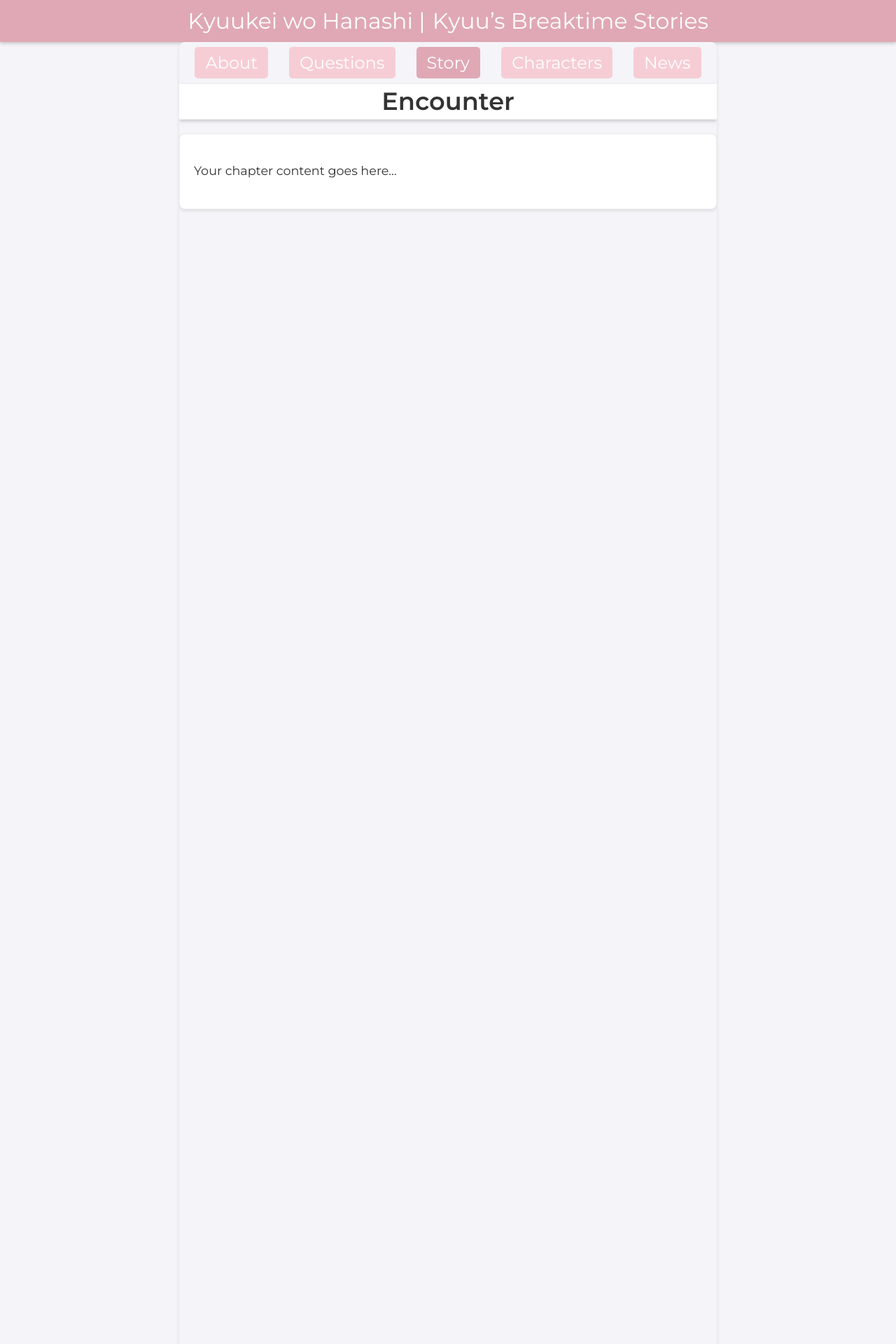
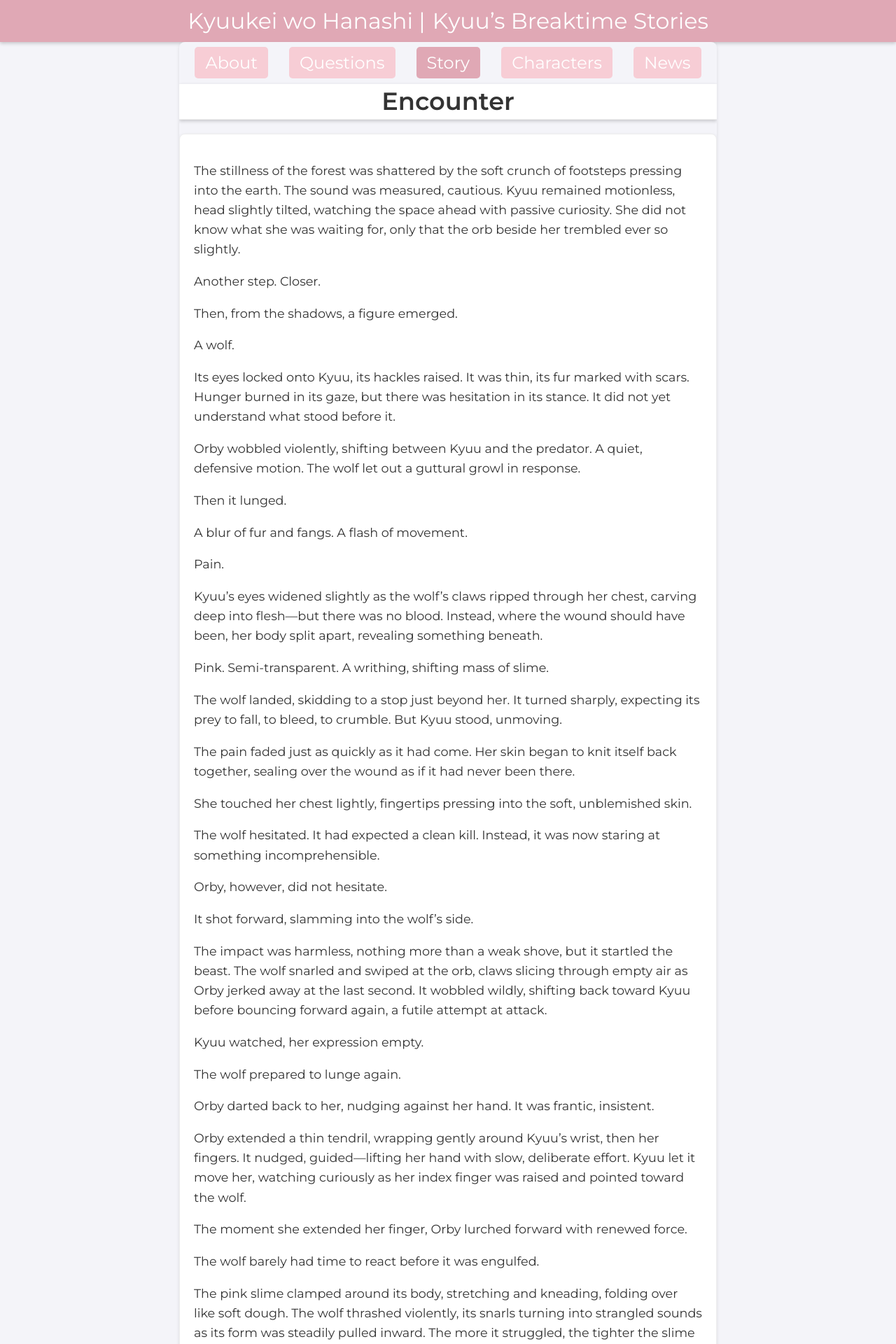
Before and after one commit to Saiminator/Kyuukei, a Jekyll site: the page built from _chapters/kyuu-chapter2.md, in a window 1280 px wide. Shown: the top 1920 px of the page at 70% size. Built offline with Jekyll 4.4.1, drawn with Linux system fonts in a browser that asks for light colours; some of the changed text lies outside the part shown.

Commit message:
Update kyuu-chapter2.md

```diff
--- a/_chapters/kyuu-chapter2.md
+++ b/_chapters/kyuu-chapter2.md
@@ -8,4 +8,92 @@ preview_image: "https://i.imgur.com/QRd4drw.png"
 preview_description: "A brief introduction to Kyuu's journey begins here."
 
 ---
-Your chapter content goes here...
+The stillness of the forest was shattered by the soft crunch of footsteps pressing into the earth. The sound was measured, cautious. Kyuu remained motionless, head slightly tilted, watching the space ahead with passive curiosity. She did not know what she was waiting for, only that the orb beside her trembled ever so slightly.
+
+Another step. Closer.
+
+Then, from the shadows, a figure emerged.
+
+A wolf.
+
+Its eyes locked onto Kyuu, its hackles raised. It was thin, its fur marked with scars. Hunger burned in its gaze, but there was hesitation in its stance. It did not yet understand what stood before it.
+
+Orby wobbled violently, shifting between Kyuu and the predator. A quiet, defensive motion. The wolf let out a guttural growl in response.
+
+Then it lunged.
+
+A blur of fur and fangs. A flash of movement.
+
+Pain.
+
+Kyuu’s eyes widened slightly as the wolf’s claws ripped through her chest, carving deep into flesh—but there was no blood. Instead, where the wound should have been, her body split apart, revealing something beneath.
+
+Pink. Semi-transparent. A writhing, shifting mass of slime.
+
+The wolf landed, skidding to a stop just beyond her. It turned sharply, expecting its prey to fall, to bleed, to crumble. But Kyuu stood, unmoving.
+
+The pain faded just as quickly as it had come. Her skin began to knit itself back together, sealing over the wound as if it had never been there.
+
+She touched her chest lightly, fingertips pressing into the soft, unblemished skin.
+
+The wolf hesitated. It had expected a clean kill. Instead, it was now staring at something incomprehensible.
+
+Orby, however, did not hesitate.
+
+It shot forward, slamming into the wolf’s side.
+
+The impact was harmless, nothing more than a weak shove, but it startled the beast. The wolf snarled and swiped at the orb, claws slicing through empty air as Orby jerked away at the last second. It wobbled wildly, shifting back toward Kyuu before bouncing forward again, a futile attempt at attack.
+
+Kyuu watched, her expression empty.
+
+The wolf prepared to lunge again.
+
+Orby darted back to her, nudging against her hand. It was frantic, insistent.
+
+Orby extended a thin tendril, wrapping gently around Kyuu’s wrist, then her fingers. It nudged, guided—lifting her hand with slow, deliberate effort. Kyuu let it move her, watching curiously as her index finger was raised and pointed toward the wolf.
+
+The moment she extended her finger, Orby lurched forward with renewed force.
+
+The wolf barely had time to react before it was engulfed.
+
+The pink slime clamped around its body, stretching and kneading, folding over like soft dough. The wolf thrashed violently, its snarls turning into strangled sounds as its form was steadily pulled inward. The more it struggled, the tighter the slime compressed.
+
+The wolf’s limbs disappeared beneath the surface, swallowed inch by inch. Its fur, its muscle—everything was absorbed in an eerily seamless motion. Orby’s mass rippled and shifted, folding the creature into itself, layer by layer. The wolf’s body, once whole, was kneaded inward with an unnatural smoothness, its shape becoming indistinct, shrinking further into Orby’s depths until there was nothing left to see.
+
+Kyuu blinked, lowering her arm.
+
+She looked down at the space where the wolf had once been. There was no blood, no remains. Just the soft tremor of Orby beside her.
+
+Everything was still again.
+
+Kyuu tilted her head slightly, her eyes shifting between Orby and the empty space where the wolf had once been. She flexed her fingers experimentally, then looked down at her chest where the wound had been. There was nothing but smooth skin.
+
+Orby wobbled beside her, its form trembling slightly as if catching its breath. It stayed close, shifting between her feet as though regaining its composure. The silence between them stretched, interrupted only by the soft rustling of leaves overhead.
+
+Then, before Kyuu had the chance to react, a second wolf leapt from the darkness behind her.
+
+Its fangs were bared, its muscles coiled with the intent to kill in a single strike. It moved faster than the first, its trajectory direct and merciless—aiming to tear into Kyuu before she could even turn.
+
+But Orby was faster.
+
+The orb launched itself between them, twisting mid-air as an elongated limb of pink slime erupted from its body. The tendril morphed, shifting into the unmistakable shape of a wolf’s claw.
+
+A single swipe. A flash of pink against fur.
+
+The second wolf howled in pain as the claw tore through its side, ripping deep into flesh. The force of the blow sent it tumbling to the ground, where it staggered, wounded and dazed. Blood splattered across the dirt, stark against the muted earth tones of the forest.
+
+The air grew thick with tension. Hidden shapes in the underbrush—the rest of the pack.
+
+They had been waiting, watching. But now, they hesitated. The scent of blood and the unnatural attack had shifted the balance of the hunt.
+
+A low whimper came from one of the shadows. Then, like ghosts retreating into the fog, the remaining wolves turned and melted back into the trees, vanishing into the night.
+
+Kyuu stood still, her eyes lingering on the wounded wolf, watching as it trembled before finally dragging itself away, following the others.
+
+The pink claw melted, dissolving back into Orby’s form as if it had never been there.
+
+Orby drifted back toward Kyuu, nudging against her leg before settling at her side once more.
+
+Without a word, without hesitation, Kyuu turned and continued walking.
+
+Orby followed.
```
